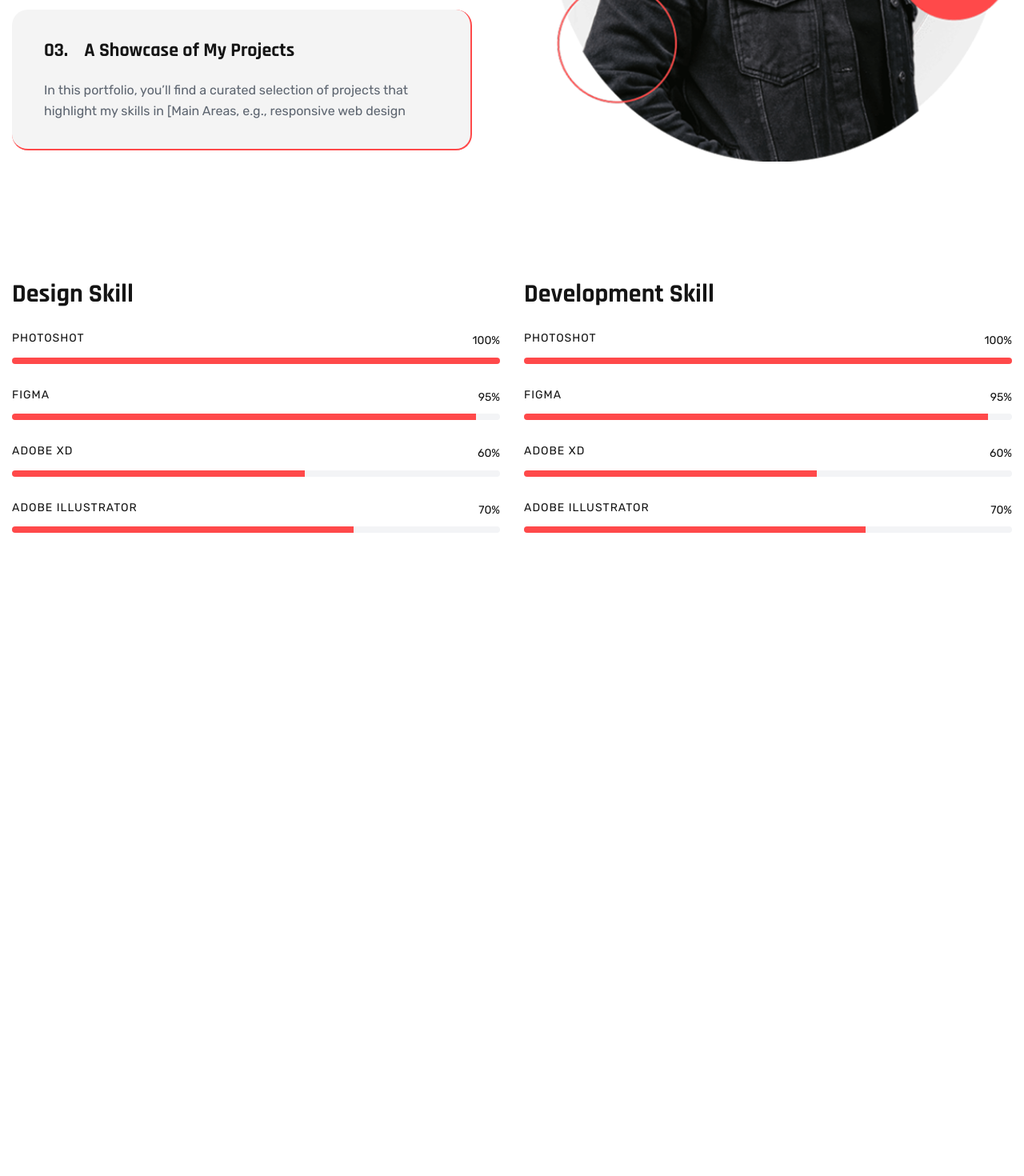
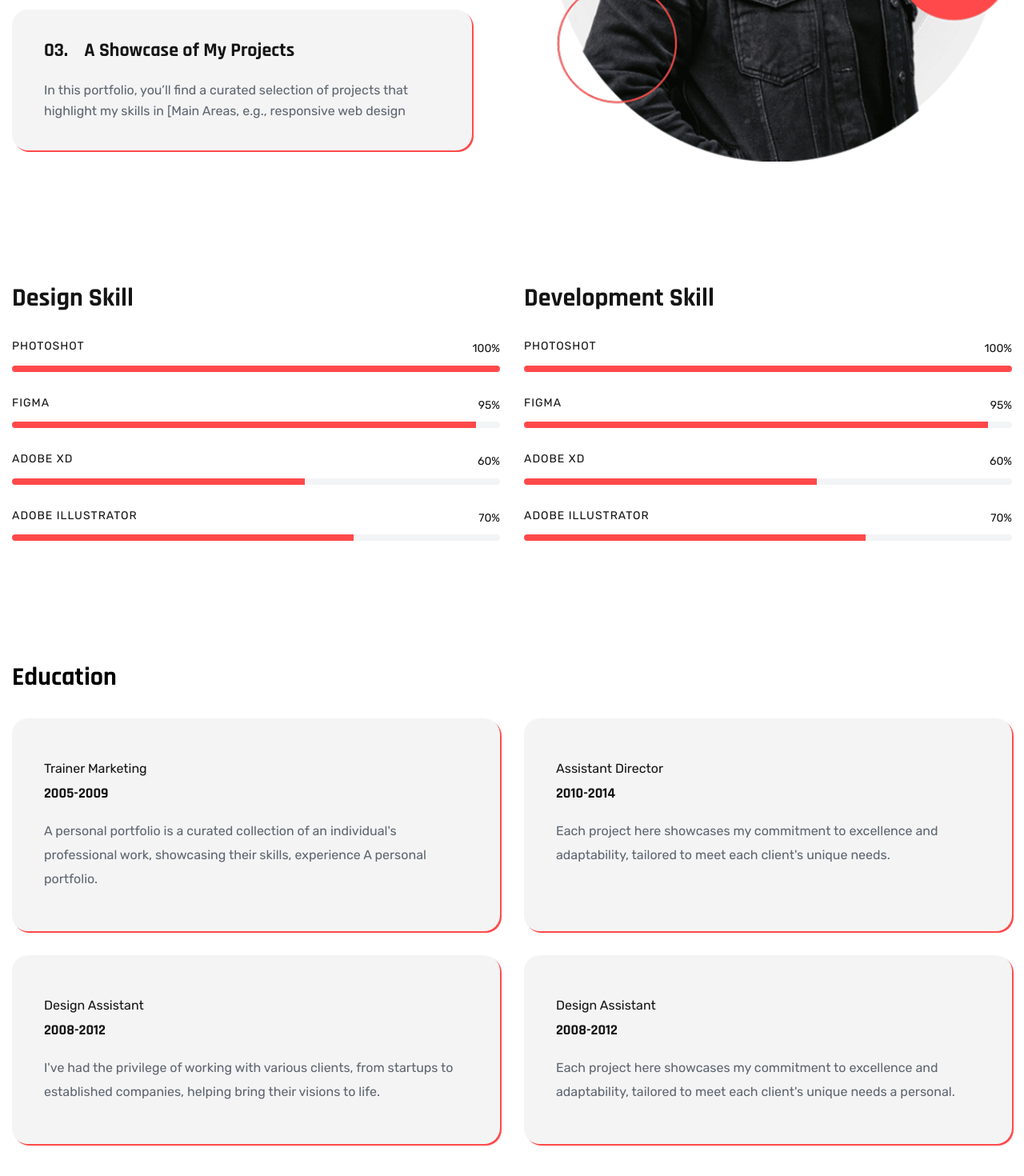
Before and after one commit to sk-mitul/inverse-web, a React (Vite) app: page / in a window 1280 px wide. Shown: the part 2552-4022 px from the top of the page at 80% size. Before the commit the page ends 3338 px from the top, so only its background shows below. Built offline with nearby package versions, Linux system fonts and the light colour scheme.

Commit message:
education section done and rename stats components

```diff
--- a/src/App.jsx
+++ b/src/App.jsx
@@ -1,9 +1,10 @@
 import Navbar from './Navbar'
 import Hero from './Hero'
 import Service from './Service'
-import Experience from './Experience'
+import Stats from './Stats'
 import LatestService from './LatestService'
 import Skill from './Skill'
+import Education from './Education'
 
 function App() {
 
@@ -12,9 +13,10 @@ function App() {
       <Navbar/>
       <Hero/>
       <Service/>
-      <Experience/>
+      <Stats/>
       <LatestService/>
       <Skill/>
+      <Education/>
     </>
   )
 }
--- /dev/null
+++ b/src/Education.jsx
@@ -0,0 +1,62 @@
+import React from 'react';
+
+const educationData = [
+  {
+    role: "Trainer Marketing",
+    years: "2005-2009",
+    description: "A personal portfolio is a curated collection of an individual's professional work, showcasing their skills, experience A personal portfolio."
+  },
+  {
+    role: "Assistant Director",
+    years: "2010-2014",
+    description: "Each project here showcases my commitment to excellence and adaptability, tailored to meet each client's unique needs."
+  },
+  {
+    role: "Design Assistant",
+    years: "2008-2012",
+    description: "I've had the privilege of working with various clients, from startups to established companies, helping bring their visions to life."
+  },
+  {
+    role: "Design Assistant",
+    years: "2008-2012",
+    description: "Each project here showcases my commitment to excellence and adaptability, tailored to meet each client's unique needs a personal."
+  }
+];
+
+const EducationCard = ({ role, years, description }) => (
+  <div className="relative group">
+    {/* The Red Bottom-Right Shadow Effect */}
+    <div className="card-effect" />
+
+    {/* The Main Card Content */}
+    <div className="relative h-full px-5 lg:px-10 py-7.5 lg:py-12.5 bg-wild-sand rounded-[20px] flex flex-col gap-1.25">
+      <div className="space-y-1">
+        <h3 className="text-chinese-black text-[16px] font-rubik leading-6.5">{role}</h3>
+        <p className="text-chinese-black font-bold text-[18px] leading-7">{years}</p>
+      </div>
+      <p className="text-black-coral font-rubik leading-7.5 text-[16px] pt-0.75 lg:pt-3.25">
+        {description}
+      </p>
+    </div>
+  </div>
+);
+
+function Education() {
+  return (
+    <section id="education" className="mx-auto max-w-326.25 px-3.75 py-7.5 lg:mb-22.5">
+      <h2 className="font-bold text-[32px] leading-10.5">Education</h2>
+
+      <div className="grid grid-cols-1 md:grid-cols-2 gap-7.5 mt-7.5">
+        {educationData.map((item, index) => (
+          <EducationCard
+            key={index}
+            role={item.role}
+            years={item.years}
+            description={item.description}
+          />
+        ))}
+      </div>
+    </section>
+  );
+}
+export default Education
--- a/src/LatestService.jsx
+++ b/src/LatestService.jsx
@@ -44,10 +44,10 @@ const LatestService = () => {
             {services.map((service) => (
               <div key={service.id} className="group relative">
                 {/* The Accent Border (Bottom & Right) */}
-                <div className="absolute inset-0 border-r-2 border-b-2 border-tomato rounded-[20px]" />
+                <div className="card-effect" />
 
                 {/* The Card Body */}
-                <div className="bg-wild-sand px-3.25 md:px-10 py-7 md:py-9 rounded-[20px]">
+                <div className="relative h-full bg-wild-sand px-3.25 md:px-10 py-7 md:py-9 rounded-[20px]">
                   <div className="flex flex-col md:gap-5.5">
                     <h3 className="text-[24px] font-bold text-chinese-black leading-7.5">
                       <span className="mr-3.75">{service.id}</span>{" "}
--- a/src/Skill.jsx
+++ b/src/Skill.jsx
@@ -37,7 +37,7 @@ function Skill() {
 
         {/* Design Column */}
         <div>
-          <h2 className="font-bold text-[32px] leading-8">Design Skill</h2>
+          <h2 className="font-bold text-[32px] leading-10.5">Design Skill</h2>
           {skillsData.design.map((skill, index) => (
             <SkillItem key={index} name={skill.name} level={skill.level} />
           ))}
@@ -45,7 +45,7 @@ function Skill() {
 
         {/* Development Column */}
         <div>
-          <h2 className="font-bold text-[32px] leading-8">Development Skill</h2>
+          <h2 className="font-bold text-[32px] leading-10.5">Development Skill</h2>
           {skillsData.development.map((skill, index) => (
             <SkillItem key={index} name={skill.name} level={skill.level} />
           ))}
--- a/src/Experience.jsx
+++ b/src/Stats.jsx
@@ -1,4 +1,4 @@
-const Experience = () => {
+const Stats = () => {
   const stats = [
     { number: "20K+", label: "Our Project Complete" },
     { number: "10K+", label: "Our Natural Products" },
@@ -8,7 +8,7 @@ const Experience = () => {
 
   return (
     <section
-      id="experience"
+      id="stats"
       className="mx-auto max-w-326.25 px-3.75 py-7.5 lg:mb-22.5"
     >
       <div className="grid grid-cols-1 lg:grid-cols-12 gap-7.5">
@@ -53,4 +53,4 @@ const Experience = () => {
   );
 };
 
-export default Experience;
+export default Stats;
--- a/src/index.css
+++ b/src/index.css
@@ -33,3 +33,9 @@
   -webkit-text-stroke-color: black-coral;
 }
 }
+
+@layer components{
+  .card-effect{
+    @apply absolute inset-0 translate-x-0.5 translate-y-0.5 bg-tomato rounded-[20px] transition-transform group-hover:translate-x-1 group-hover:translate-y-1;
+  }
+}
```
